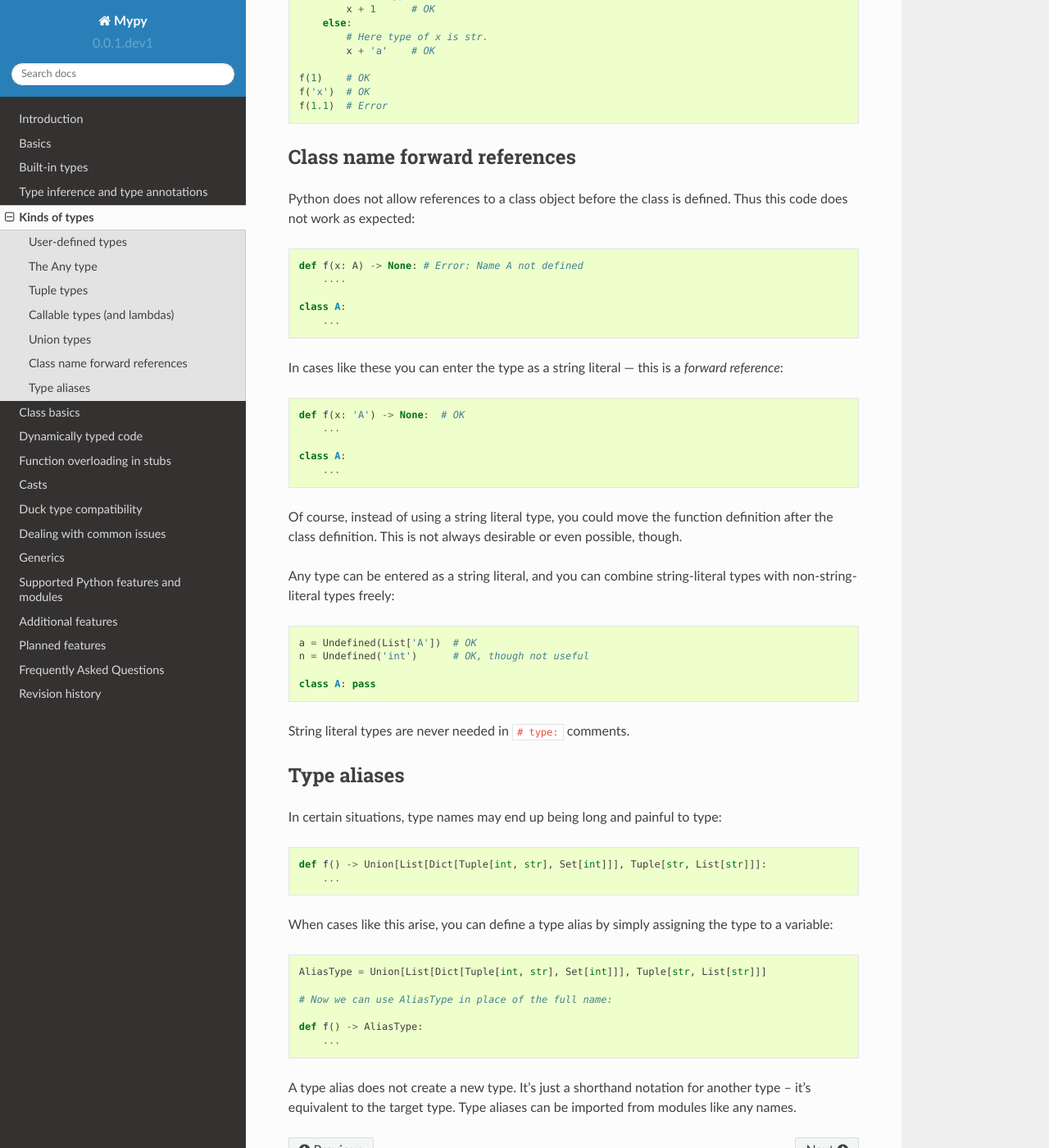
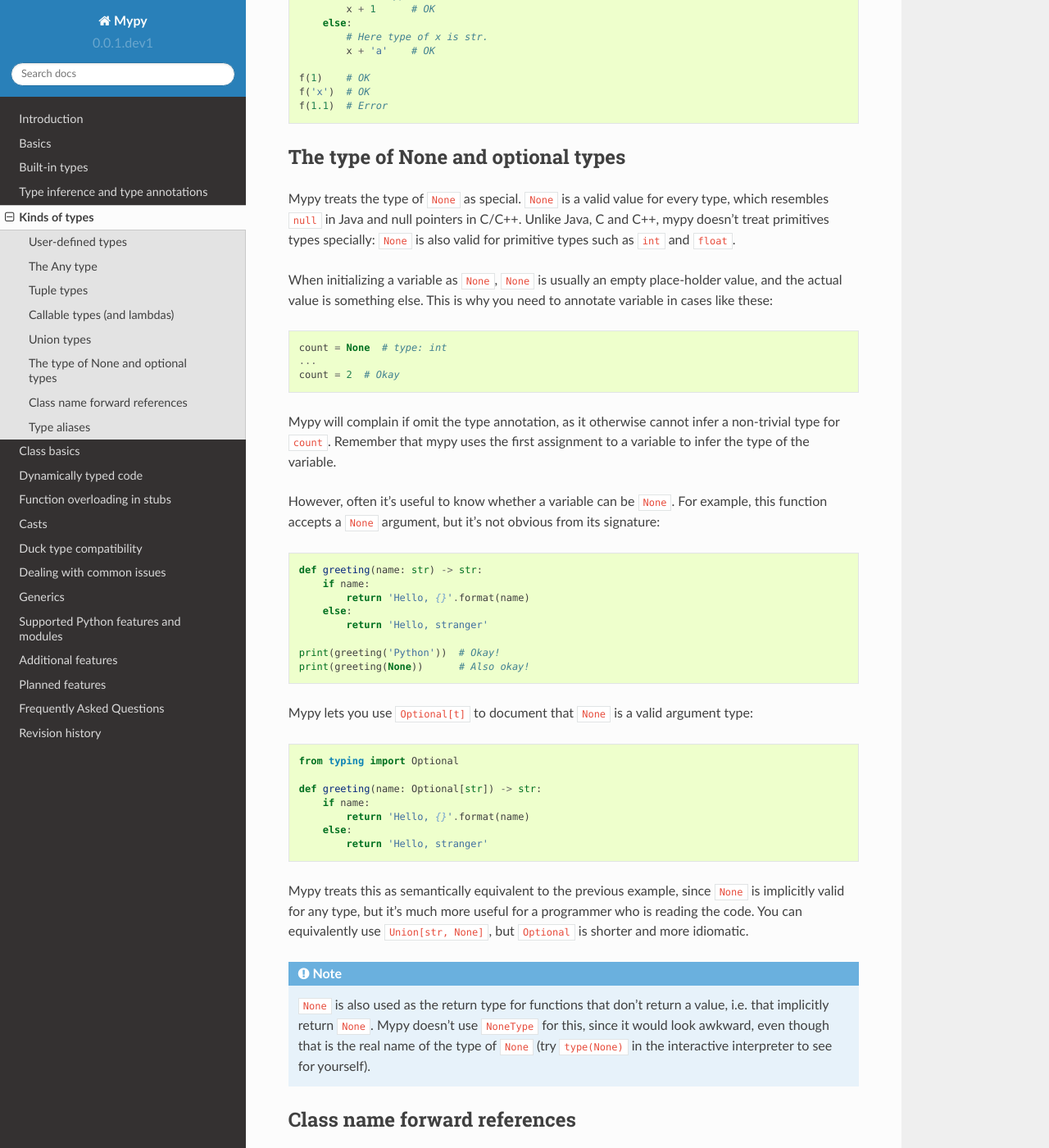
Before and after one commit to lucalysoft/mypy, a Sphinx documentation site: the page built from docs/source/kinds_of_types.rst, in a window 1280 px wide and 1400 px high, scrolled down 2055 px. Shown: the whole window at 82% size. Built offline with Sphinx 7.4.7 and the Read the Docs theme 2.0.0, drawn with Linux system fonts in a browser that asks for light colours.

Commit message:
Document Optional[...]
Closes #577.

```diff
--- a/docs/source/kinds_of_types.rst
+++ b/docs/source/kinds_of_types.rst
@@ -118,6 +118,72 @@ narrow down the type to a specific type:
    f('x')  # OK
    f(1.1)  # Error
 
+The type of None and optional types
+***********************************
+
+Mypy treats the type of ``None`` as special. ``None`` is a valid value
+for every type, which resembles ``null`` in Java and null pointers in
+C/C++. Unlike Java, C and C++, mypy doesn't treat primitives types
+specially: ``None`` is also valid for primitive types such as ``int``
+and ``float``.
+
+When initializing a variable as ``None``, ``None`` is usually an
+empty place-holder value, and the actual value is something else.
+This is why you need to annotate variable in cases like these:
+
+.. code-block:: python
+
+    count = None  # type: int
+    ...
+    count = 2  # Okay
+
+Mypy will complain if omit the type annotation, as it otherwise
+cannot infer a non-trivial type for ``count``. Remember that mypy
+uses the first assignment to a variable to infer the type of the
+variable.
+
+However, often it's useful to know whether a variable can be
+``None``. For example, this function accepts a ``None`` argument,
+but it's not obvious from its signature:
+
+.. code-block:: python
+
+    def greeting(name: str) -> str:
+        if name:
+            return 'Hello, {}'.format(name)
+        else:
+            return 'Hello, stranger'
+
+    print(greeting('Python'))  # Okay!
+    print(greeting(None))      # Also okay!
+
+Mypy lets you use ``Optional[t]`` to document that ``None`` is a
+valid argument type:
+
+.. code-block:: python
+
+    from typing import Optional
+
+    def greeting(name: Optional[str]) -> str:
+        if name:
+            return 'Hello, {}'.format(name)
+        else:
+            return 'Hello, stranger'
+
+Mypy treats this as semantically equivalent to the previous example,
+since ``None`` is implicitly valid for any type, but it's much more
+useful for a programmer who is reading the code. You can equivalently
+use ``Union[str, None]``, but ``Optional`` is shorter and more
+idiomatic.
+
+.. note::
+
+    ``None`` is also used as the return type for functions that don't
+    return a value, i.e. that implicitly return ``None``. Mypy doesn't
+    use ``NoneType`` for this, since it would
+    look awkward, even though that is the real name of the type of ``None``
+    (try ``type(None)`` in the interactive interpreter to see for yourself).
+
 Class name forward references
 *****************************
 
```
